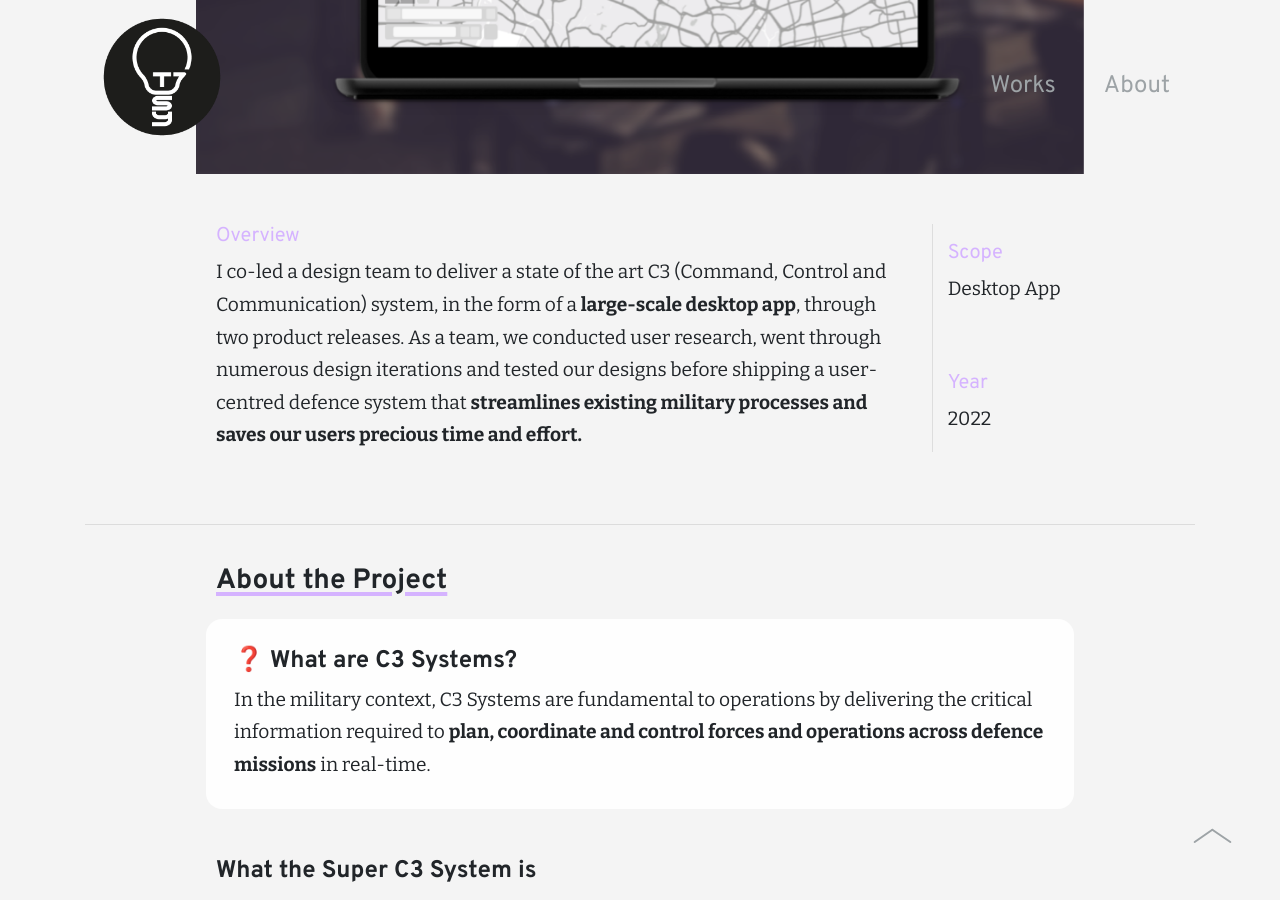
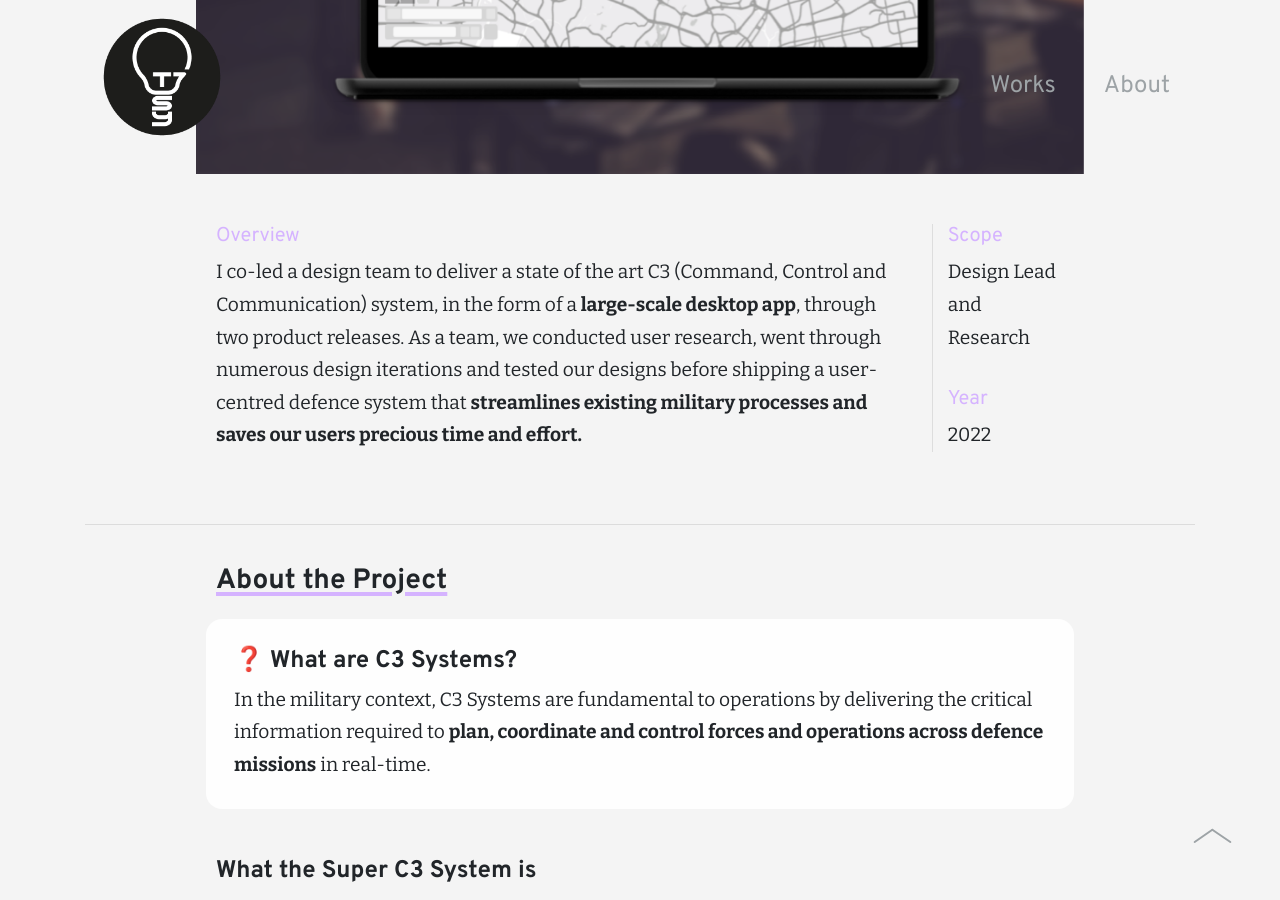
Before and after one commit to tgsy/tgsy.github.io, a Jekyll site: the page built from _posts/2022-03-02-super-c3-system.md, in a window 1280 px wide and 900 px high, scrolled down 720 px. Built offline with Jekyll 4.4.1, drawn with Linux system fonts in a browser that asks for light colours; nearby versions of some CDN libraries; comment, search, counter and statistics services are not loaded.

Commit message:
changed tags

```diff
--- a/_posts/2022-03-02-super-c3-system.md
+++ b/_posts/2022-03-02-super-c3-system.md
@@ -1,7 +1,7 @@
 ---
 layout: post
 title:  Building a Super C3 System
-categories: [Desktop App]
+categories: [Design Lead and Research]
 author: false
 image: assets/images/superc3system.png
 number: "1"
```
Also changed, not shown: _posts/2019-12-07-google-mymaps.md (+1 -1 lines).
